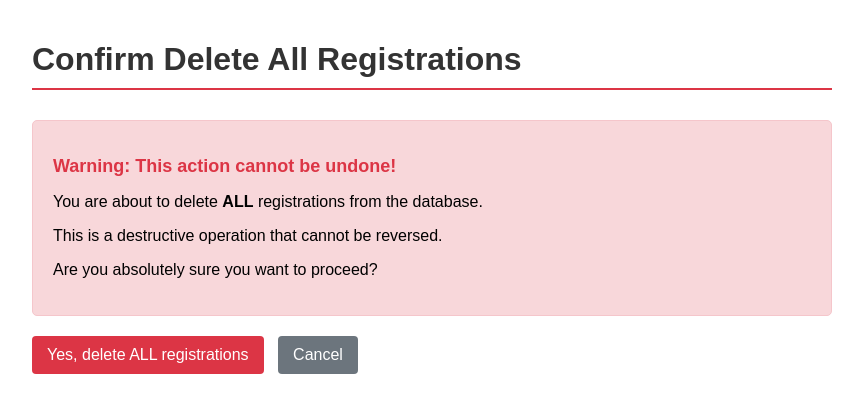
After one commit to Tann-P/Django-Registration, a Django app: page /delete-all/ in a window 1280 px wide. The commit adds this page. Shown: the top 413 px of the page, without its empty margins (208-1071 px from the left). Run offline with Django 5.2, Linux system fonts and the light colour scheme.

```diff
--- /dev/null
+++ b/register_app/templates/confirm_delete_all.html
@@ -0,0 +1,83 @@
+<!DOCTYPE html>
+<html lang="en">
+<head>
+    <meta charset="UTF-8">
+    <meta name="viewport" content="width=device-width, initial-scale=1.0">
+    <title>Confirm Delete All</title>
+    <style>
+        body {
+            font-family: Arial, sans-serif;
+            max-width: 800px;
+            margin: 0 auto;
+            padding: 20px;
+        }
+
+        h1 {
+            color: #333;
+            border-bottom: 2px solid #dc3545;
+            padding-bottom: 10px;
+            margin-bottom: 30px;
+        }
+
+        .confirmation-box {
+            background-color: #f8d7da;
+            border: 1px solid #f5c6cb;
+            border-radius: 5px;
+            padding: 20px;
+            margin-bottom: 20px;
+        }
+
+        .warning {
+            color: #dc3545;
+            font-weight: bold;
+            font-size: 18px;
+        }
+
+        .button {
+            padding: 10px 15px;
+            border: none;
+            border-radius: 4px;
+            cursor: pointer;
+            font-size: 16px;
+            text-decoration: none;
+            margin-right: 10px;
+            display: inline-block;
+        }
+
+        .button.red {
+            background-color: #dc3545;
+            color: white;
+        }
+
+        .button.gray {
+            background-color: #6c757d;
+            color: white;
+        }
+
+        .button:hover {
+            opacity: 0.9;
+        }
+
+        form {
+            display: inline;
+        }
+    </style>
+</head>
+<body>
+    <h1>Confirm Delete All Registrations</h1>
+
+    <div class="confirmation-box">
+        <h2 class="warning">Warning: This action cannot be undone!</h2>
+        <p>You are about to delete <strong>ALL</strong> registrations from the database.</p>
+        <p>This is a destructive operation that cannot be reversed.</p>
+        <p>Are you absolutely sure you want to proceed?</p>
+    </div>
+
+    <form method="post" action="{% url 'delete_all_registrations' %}">
+        {% csrf_token %}
+        <button type="submit" class="button red">Yes, delete ALL registrations</button>
+    </form>
+
+    <a href="{% url 'all_registrations' %}" class="button gray">Cancel</a>
+</body>
+</html>
--- a/register_app/urls.py
+++ b/register_app/urls.py
@@ -13,4 +13,10 @@ urlpatterns = [
 
     # URL pattern for viewing all registrations
     path('registrations/', views.all_registrations, name='all_registrations'),
+
+    # URL pattern for deleting a registration record
+    path('delete/<int:id>/', views.delete_registration, name='delete_registration'),
+
+    # URL pattern for deleting all registrations
+    path('delete-all/', views.delete_all_registrations, name='delete_all_registrations'),
 ]
--- a/register_app/views.py
+++ b/register_app/views.py
@@ -1,4 +1,4 @@
-from django.shortcuts import render, redirect
+from django.shortcuts import render, redirect, get_object_or_404
 from django.http import HttpResponse
 from django.contrib import messages
 from .forms import RegistrationForm
@@ -105,3 +105,34 @@ def all_registrations(request):
 
     # Render the template with all registrations data
     return render(request, 'registrations_list.html', {'registrations': registrations})
+
+# View to delete a registration record
+def delete_registration(request, id):
+    # Get the registration object or return 404 if not found
+    registration = get_object_or_404(Registration, pk=id)
+
+    if request.method == 'POST':
+        # Delete the registration record
+        registration.delete()
+        # Add success message
+        messages.success(request, f'Registration for {registration.first_name} {registration.last_name} has been deleted.')
+        # Redirect to registrations list
+        return redirect('all_registrations')
+
+    # For GET requests, show confirmation page
+    return render(request, 'confirm_delete.html', {'registration': registration})
+
+# View to delete all registration records
+def delete_all_registrations(request):
+    if request.method == 'POST':
+        # Get the count before deletion
+        count = Registration.objects.count()
+        # Delete all registration records
+        Registration.objects.all().delete()
+        # Add success message
+        messages.success(request, f'All {count} registrations have been deleted.')
+        # Redirect to registrations list
+        return redirect('all_registrations')
+
+    # For GET requests, show confirmation page
+    return render(request, 'confirm_delete_all.html')
```
Also changed, not shown: register_app/forms.py (+1 -20 lines), register_app/models.py (+3 -4 lines), register_app/templates/confirm_delete.html (added, +76 -0 lines), register_app/templates/form.html (+8 -24 lines), register_app/templates/registrations_list.html (+38 -0 lines), db.sqlite3, register_app/migrations/0002_alter_registration_password.py (added).
